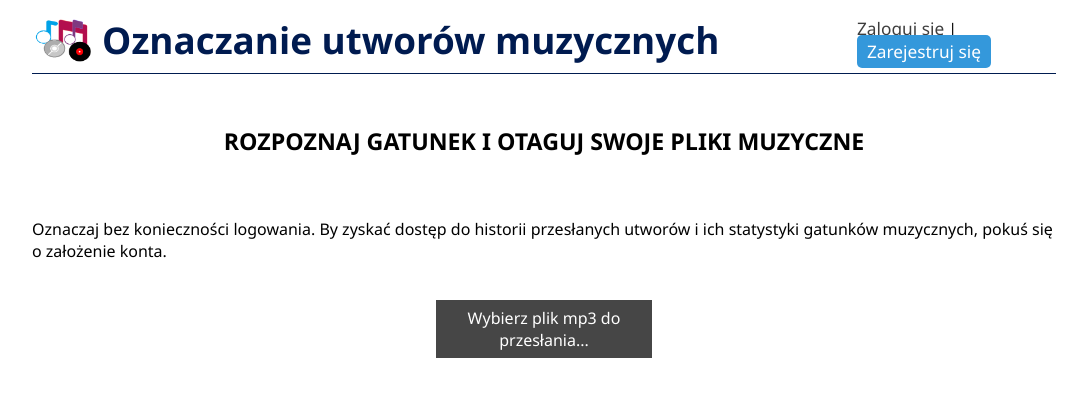
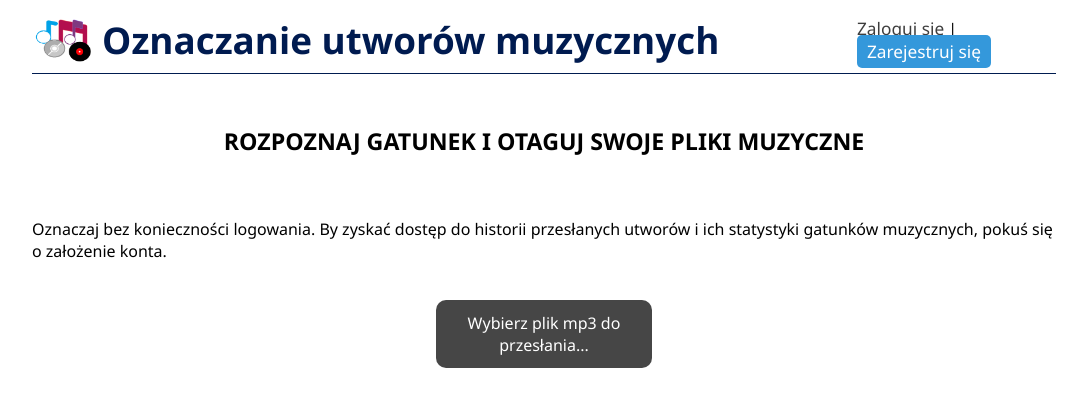
Before and after one commit to kamka5/music_genre_classification, a React (Create React App) app: page / in a window 1280 px wide. Shown: the top 406 px of the page, without its empty margins (96-1179 px from the left). Built offline with nearby package versions, Linux system fonts and the light colour scheme.

Commit message:
uploadbutton

```diff
--- a/src/components/SongUploadForm/SongUpload.module.css
+++ b/src/components/SongUploadForm/SongUpload.module.css
@@ -15,13 +15,14 @@
 }
 
 .customUploadButton {
-  padding: 3%;
+  padding: 5%;
   margin: 6%;
   background-color: #464646;
   color: #fff;
   border: none;
   cursor: pointer;
   display: inline-block;
+  border-radius: 10px;
 }
 
 .customUploadButton:hover {
```
Also changed, not shown: 1 other file (tests, documents, lock files or other folders).
